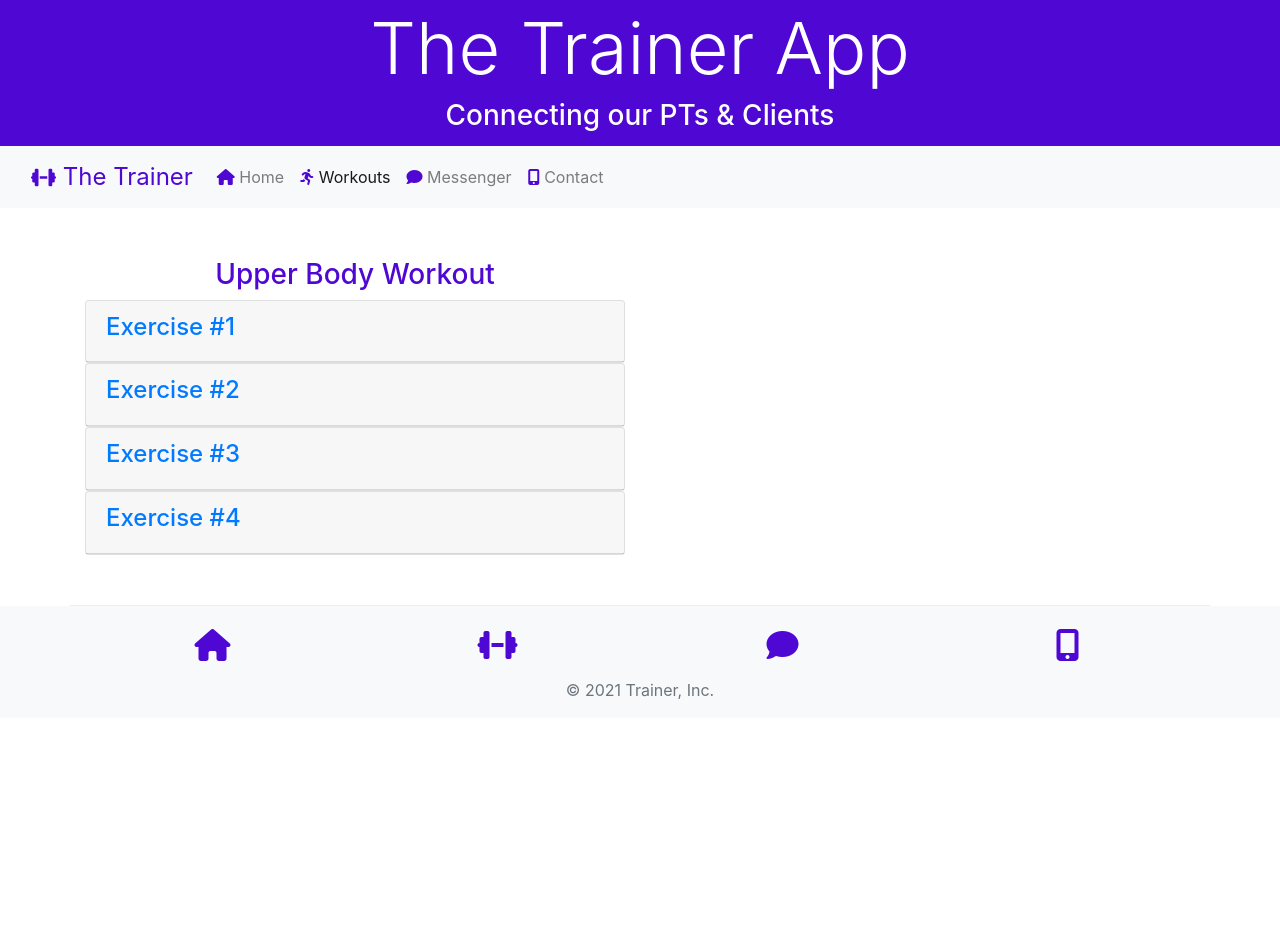
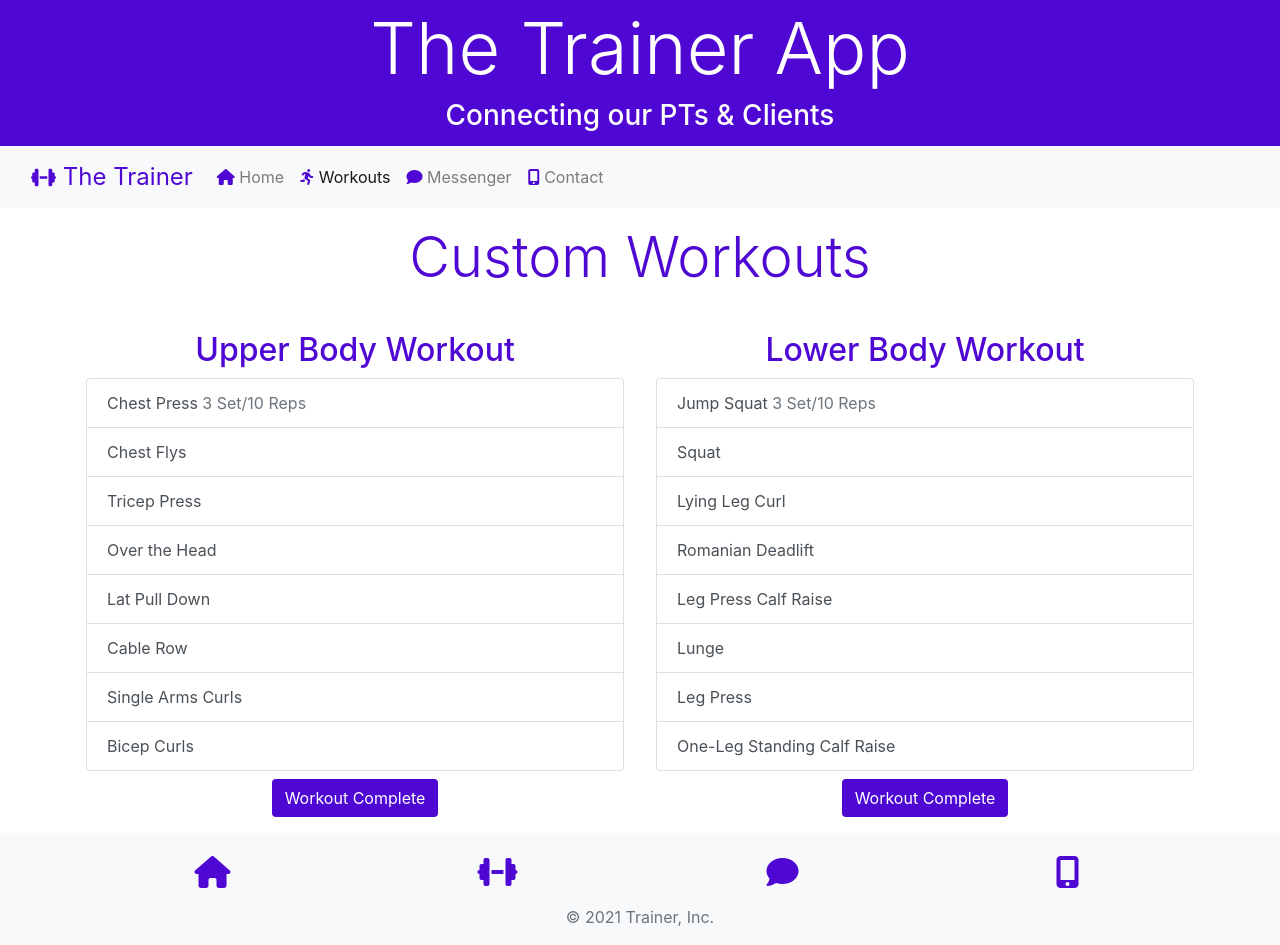
Before and after one commit to rjescobedo/personal-trainer, a website: page workouts.html in a window 1280 px wide. Before the commit the page ends 800 px from the top, so only its background shows below. Drawn offline with nearby package versions, Linux system fonts and the light colour scheme.

Commit message:
Update Workout Modals

```diff
--- a/js/script.js
+++ b/js/script.js
@@ -3,4 +3,9 @@ $(function(){
     $("#loginButton").click(function(){
         $("#loginModal").modal("show");
     });
+
+//Chest Press Modal
+    $('#chestPressButton').click(function(){
+        $('#chestPressModal').modal('show');
+    });
 });
--- a/workouts.html
+++ b/workouts.html
@@ -54,77 +54,102 @@
         </ul>
       </div>
     </div>
-
   </nav>
 
 <!--Workouts-->
 <div class="container">
-    <div class="row row-content">
-        <div class="col-6">
-            <h3 class="text-center custom-font">Upper Body Workout</h3>
-            <div id="accordion">
-                <div class="tab-content">
-                    <div class="card">
-                        <div role="tab" class="card-header">
-                            <h4>
-                                <a class="accordion-button" data-toggle="collapse" data-target="#bootstrap">
-                                    Exercise #1
+    <div class="row">
+      <div class="col-12">
+        <h1 class="display-4 text-center custom-font p-3">Custom Workouts</h1>
+      </div>
+        <div class="col-12 col-lg-6 p-3">
+            <h2 class="text-center custom-font">Upper Body Workout</h4>
+            <div class="list-group">
+                <a id="chestPressButton" class="list-group-item list-group-item-action">
+                  Chest Press <span class="text-secondary">3 Set/10 Reps</span>
                 </a>
-                            </h4>
-                            <div class="collapse" id="bootstrap" data-parent="#accordion">
-                                <div class="card-body">
-                                    <p class="d-none d-sm-block">Lorem ipsum dolor sit amet consectetur adipisicing elit. Natus, magni!</p>
+                <a class="list-group-item list-group-item-action">Chest Flys</a>
+                <a class="list-group-item list-group-item-action">Tricep Press</a>
+                <a class="list-group-item list-group-item-action">Over the Head</a>
+                <a class="list-group-item list-group-item-action">Lat Pull Down</a>
+                <a class="list-group-item list-group-item-action">Cable Row</a>
+                <a class="list-group-item list-group-item-action">Single Arms Curls</a>
+                <a class="list-group-item list-group-item-action">Bicep Curls</a>
+              </div>
+            <div class="row">
+                <div class="col text-center pt-2">
+                  <button type="submit" class="btn btn-custom" data-toggle="modal" data-target="#congratsModal">Workout Complete</button>
                 </div>
             </div>
         </div>
+        <div class="col-12 col-lg-6 p-3">
+          <h2 class="text-center custom-font">Lower Body Workout</h4>
+          <div class="list-group">
+              <a href="#" class="list-group-item list-group-item-action" aria-current="true">
+                Jump Squat <span class="text-secondary">3 Set/10 Reps</span>
+              </a>
+              <a href="#" class="list-group-item list-group-item-action">Squat</a>
+              <a href="#" class="list-group-item list-group-item-action">Lying Leg Curl</a>
+              <a href="#" class="list-group-item list-group-item-action">Romanian Deadlift</a>
+              <a href="#" class="list-group-item list-group-item-action">Leg Press Calf Raise</a>
+              <a href="#" class="list-group-item list-group-item-action">Lunge</a>
+              <a href="#" class="list-group-item list-group-item-action">Leg Press</a>
+              <a href="#" class="list-group-item list-group-item-action">One-Leg Standing Calf Raise</a>
             </div>
-                    <div class="card">
-                        <div role="tab" class="card-header">
-                            <h4>
-                                <a class="collapsed" data-toggle="collapse" data-target="#git">
-                                    Exercise #2
-                                </a>
-                            </h4>
-                            <div class="collapse" id="git" data-parent="#accordion">
-                                <div class="card-body">
-                                    <p class="d-none d-sm-block">Lorem ipsum dolor sit, amet consectetur adipisicing elit. Officia, ducimus.</p>
-                                </div>
-                            </div>
-                        </div>
-                    </div>
-                    <div class="card">
-                        <div role="tab" class="card-header">
-                            <h4>
-                                <a class="collapsed" data-toggle="collapse" data-target="#mongo">
-                                    Exercise #3
-                                </a>
-                            </h4>
-                            <div class="collapse" id="mongo" data-parent="#accordion">
-                                <div class="card-body">
-                                    <p class="d-none d-sm-block">Lorem ipsum dolor sit amet, consectetur adipisicing elit. Distinctio, laborum!</p>
-                                </div>
-                            </div>
-                        </div>
-                    </div>
-                    <div class="card">
-                        <div role="tab" class="card-header">
-                            <h4>
-                                <a class="collapsed" data-toggle="collapse" data-target="#node">
-                                    Exercise #4
-                                </a>
-                            </h4>
-                            <div class="collapse" id="node" data-parent="#accordion">
-                                <div class="card-body">
-                                    <p class="d-none d-sm-block">Lorem ipsum dolor sit amet consectetur adipisicing elit. Beatae, soluta.</p>
-                                </div>
-                            </div>
-                        </div>
+            <div class="row">
+              <div class="col text-center pt-2">
+                <button type="submit" class="btn btn-custom" data-toggle="modal" data-target="#congratsModal">Workout Complete</button>
               </div>
           </div>
       </div>
     </div>
 </div>
 
+<!--Chest Press Exercise Modal-->
+<div class="modal fade" id="chestPressModal" tabindex="-1" role="dialog" aria-labelledby="exampleModalCenterTitle" aria-hidden="true">
+  <div class="modal-dialog modal-dialog-centered" role="document">
+    <div class="modal-content">
+      <div class="modal-header bg-light">
+        <h5 class="modal-title custom-font" id="exampleModalLongTitle">Chest Press</h5>
+        <button type="button" class="close" data-dismiss="modal" aria-label="Close">
+          <span aria-hidden="true">&times;</span>
+        </button>
+      </div>
+      <div class="modal-body">
+      <div class="row">
+        <div class="col-12">
+          <h4>Video</h4>
+        </div>
+        <div class="col-12">
+          <video src="...">Chest Press Video</video>
+        </div>
+        <div class="col-12">
+          <h6 class="custom-font">Description:</h6>
+          <p>Lorem ipsum dolor sit amet consectetur adipisicing elit. Repudiandae nesciunt cupiditate asperiores laborum, doloremque commodi? Libero aliquam unde deserunt quam.</p>
+        </div>
+      </div>
+      </div>
+      <div class="modal-footer bg-light">
+        <button type="button" class="btn btn-custom" data-dismiss="modal">Close</button>
+      </div>
+    </div>
+  </div>
+</div>
+
+<!--Congrats Modal-->
+<div class="modal fade" id="congratsModal" role="dialog">
+  <div class="modal-dialog">
+      <div class="card">
+          <div class="text-right cross">
+            <i class="fa fa-times"></i>
+          </div>
+          <div class="card-body text-center">
+            <img src="https://img.icons8.com/bubbles/200/000000/trophy.png">
+              <h4>CONGRATULATIONS!</h4>
+              <p>Keep up the great work!</p> <button class="btn btn-danger continue">Continue</button>
+          </div>
+      </div>
+  </div>
 </div>
 
 
```
Also changed, not shown: 1 other file. Lines whose indentation alone changed are shown as unchanged.
